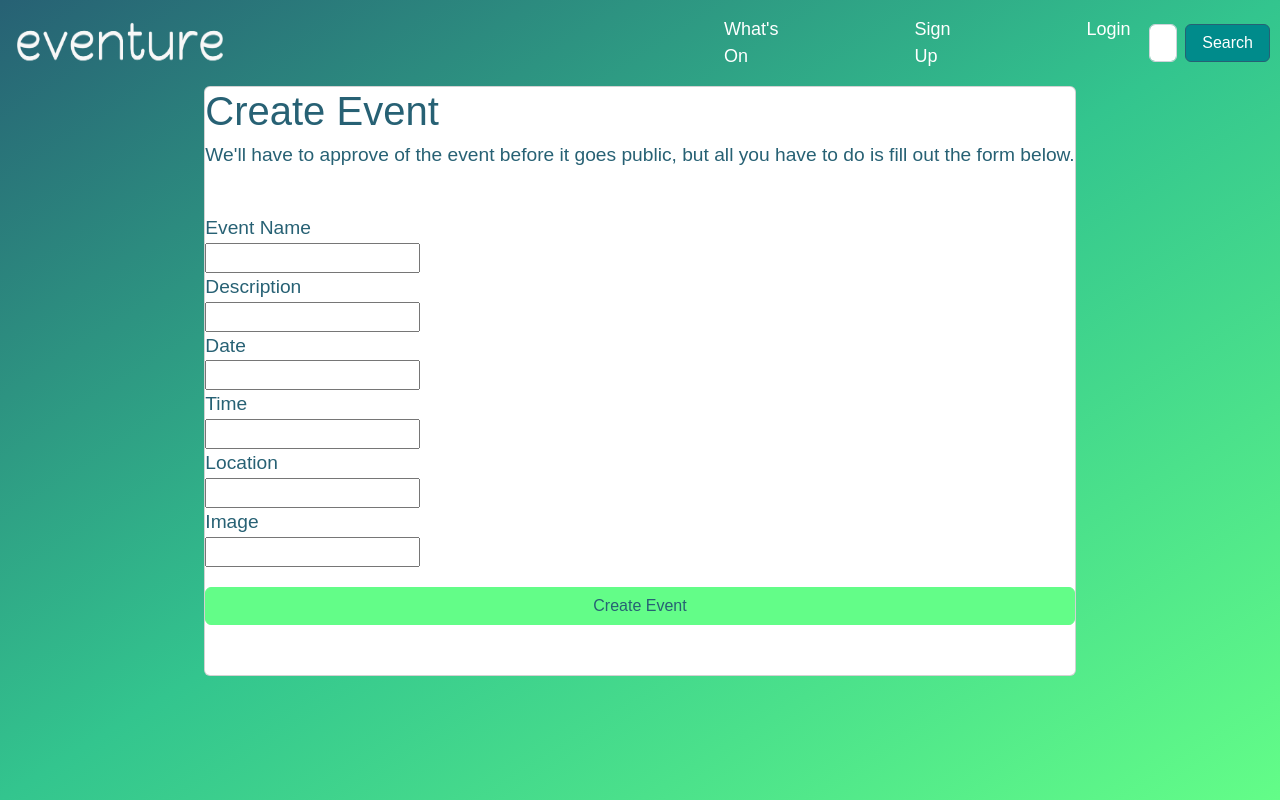
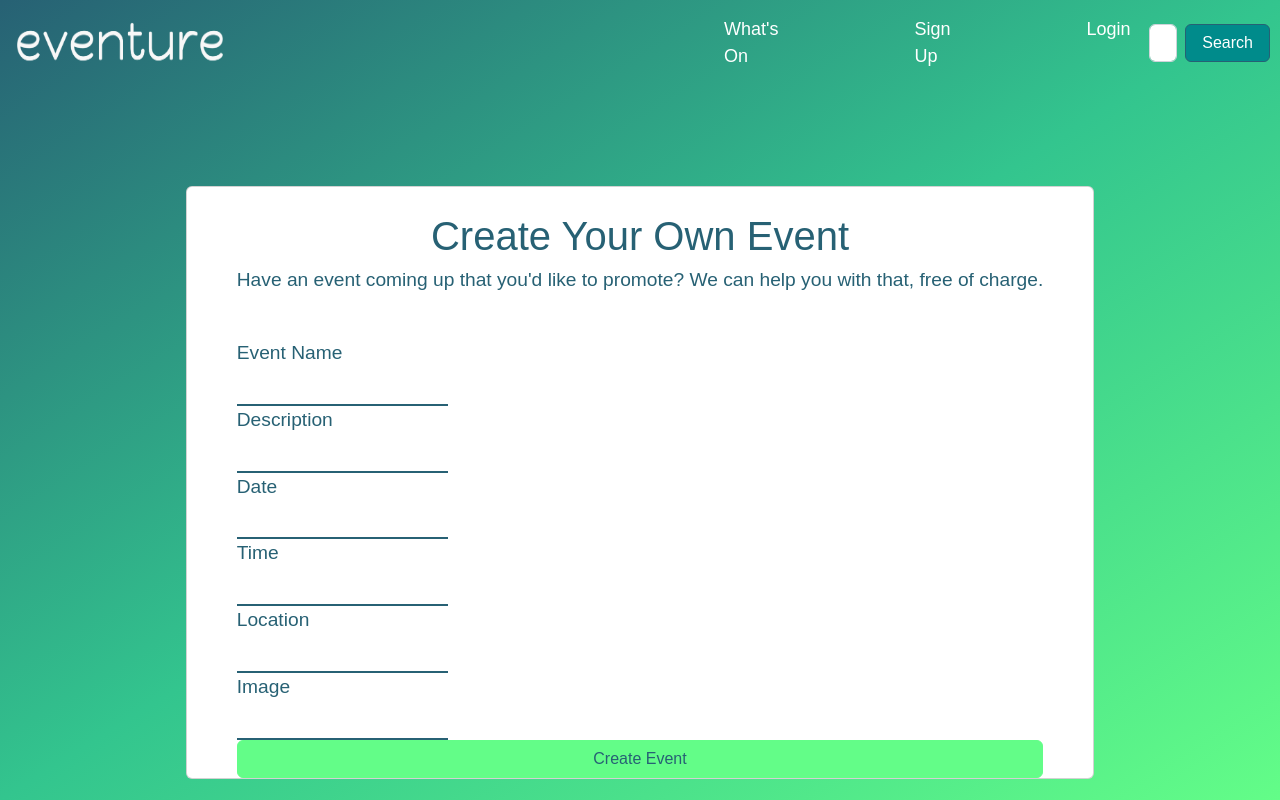
Before and after one commit to ctom11/event_app_project, a React (Create React App) app in the folder cep-project/: page /createEvent in a window 1280 px wide. Built offline with nearby package versions, Linux system fonts and the light colour scheme.

Commit message:
css for create event started

```diff
--- a/cep-project/src/App.css
+++ b/cep-project/src/App.css
@@ -10,3 +10,67 @@ body {
 span {
   color: #ff5147;
 }
+
+h5 {
+  font-size:xx-large !important;
+  padding-left: 50px;
+}
+
+label {
+  font-size: larger;
+}
+
+
+/*sign up title*/
+.signup-title {
+  padding-top: 50px;
+}
+
+/*entire form*/
+.form-container {
+  margin-top: 10px;
+  padding: 0px 50px 0px 50px;
+}
+
+.form-group {
+  padding-top: 15px;
+}
+
+/*sign up button design*/
+.-button {
+  margin-top: 20px !important;
+  margin-bottom: 50px;
+  width: -webkit-fill-available !important;
+  --bs-btn-color: # !important;
+  --bs-btn-bg: #63FD88 !important;
+  --bs-btn-border-color: #63FD88 !important;
+  --bs-btn-hover-color: #276174 !important;
+  --bs-btn-hover-bg: #33C58E !important;
+  --bs-btn-hover-border-color: #33C58E !important;
+  --bs-btn-focus-shadow: #276174 !important;
+  --bs-btn-active-color: #276174 !important;
+  --bs-btn-active-bg: #63FD88 !important;
+  --bs-btn-active-border-color: #33C58E !important;
+  --bs-btn-disabled-color: #63FD88 !important;
+  --bs-btn-disabled-border-color: #276174 !important;
+}
+
+/*input box style*/
+.form-input-signup {
+  border-radius: 0px;
+  border: none;
+  background-color: white;
+  border-bottom: 2px solid #276174;
+  margin-top: 10px !important;
+}
+
+/*style when user clicks into input box*/
+.signup:focus {
+  background-color: whitesmoke;
+  box-shadow: none;
+  border-bottom: 2px solid #63FD88;
+}
+
+.form-check-input:focus {
+  background-color: #276174;
+}
--- a/cep-project/src/App.js
+++ b/cep-project/src/App.js
@@ -25,8 +25,8 @@ class App extends Component {
               <Route path ='/signup' element = {<Signup/>}/>
               <Route path ='/login' element = {<Login/>}/>
               <Route path ='/event' element = {<Event/>}/>
-              <Route path ='/Userprofile' element = {<Userprofile/>}/>
-              <Route path ='/CreateEvent' element = {<CreateEvent/>}/>
+              <Route path ='/userprofile' element = {<Userprofile/>}/>
+              <Route path ='/createEvent' element = {<CreateEvent/>}/>
             </Routes>
           </Router>
         </Layout>
--- a/cep-project/src/pages/event/CreateEvent.js
+++ b/cep-project/src/pages/event/CreateEvent.js
@@ -6,6 +6,7 @@ import DatePicker from 'react-datepicker';
 import 'react-datepicker/dist/react-datepicker.css'
 import './Event.css';
 import Axios from "axios";
+import CreateEventArt from '../../assets/images/crowd-background.jpg';
 
 export const CreateEvent = () => {
 
@@ -48,13 +49,13 @@ export const CreateEvent = () => {
 
         <Card className="create-event">
             <Formik initialValues={initialValues} onSubmit={onSubmit} validationSchema={validationSchema}>
-                <form className="form-container">
-                    <h1>Create Event</h1>
-                    <h2>We'll have to approve of the event before it goes public, but all you have to do is fill out the form below.</h2>
+                <form className="form-container form-group">
+                    <h1>Create Your Own Event</h1>
+                    <h2>Have an event coming up that you'd like to promote? We can help you with that, free of charge.</h2>
                     <div>
                         <label>Event Name</label><br/>
                         <ErrorMessage name="name" component="span"/>
-                    <Field id="input-event-name" name="Event Name"
+                        <Field id="input-event-name" className="form-input-signup signup" name="Event Name"
                         onChange={(e) => {
                             setEventName(e.target.value);
                         }}
@@ -63,7 +64,7 @@ export const CreateEvent = () => {
                     <div>
                         <label>Description</label><br/>
                         <ErrorMessage name="description" component="span"/>
-                    <Field id="input-event-description" name="Description"
+                        <Field id="input-event-description" className="form-input-signup signup" name="Description"
                         onChange={(e) => {
                             setEventDescription(e.target.value);
                         }}/>
@@ -71,12 +72,12 @@ export const CreateEvent = () => {
                     <div>
                         <label>Date</label><br/>
                         <ErrorMessage name="date" component="span"/>
-                    <DatePicker selected={selectedDate} onChange={date => setSelectedDate(date)} />
+                        <DatePicker className="form-input-signup signup" selected={selectedDate} onChange={date => setSelectedDate(date)} />
                     </div>
                     <div>
                         <label>Time</label><br/>
                         <ErrorMessage name="time" component="span"/>
-                    <Field id="input-event-time" name="Time"
+                        <Field id="input-event-time" className="form-input-signup signup" name="Time"
                         onChange={(e) => {
                             setEventTime(e.target.value);
                         }}/>
@@ -84,19 +85,19 @@ export const CreateEvent = () => {
                     <div>
                         <label>Location</label><br/>
                         <ErrorMessage name="location" component="span"/>
-                    <Field id="input-event-location" name="Location"
+                        <Field id="input-event-location" className="form-input-signup signup" name="Location"
                         onChange={(e) => {
                             setEventLocation(e.target.value);
                         }}/>
                     </div>
                     <div>
                         <label>Image</label><br/>
-                    <Field type="text" id="input-event-image" name="Image"
+                        <Field type="text" id="input-event-image" className="form-input-signup signup" name="Image"
                         onChange={(e) => {
                             setEventImage(e.target.value);
                         }}/>
                     </div>
-                    <button type="submit" className="btn btn-primary signup-button" onClick={onSubmit}>Create Event</button>
+                    <button type="submit" className="btn btn-primary form-button" onClick={onSubmit}>Create Event</button>
                 </form>
             </Formik>
         </Card>
--- a/cep-project/src/pages/event/Event.css
+++ b/cep-project/src/pages/event/Event.css
@@ -32,5 +32,11 @@
 
 .create-event{
     color:#276174;
+    max-width: 800%;
+    margin: auto;
+    margin-top: 100px;
+}
 
+h1 {
+    text-align: center;
 }
--- a/cep-project/src/pages/signup/Signup.css
+++ b/cep-project/src/pages/signup/Signup.css
@@ -11,11 +11,6 @@
     padding-top: 50px;
 }
 
-h5 {
-    font-size:xx-large !important;
-    padding-left: 50px;
-}
-
 /*entire form*/
 .signup-form {
     margin-top: 10px;
@@ -25,46 +20,3 @@ h5 {
 .form-group {
     padding-top: 15px;
 }
-
-label {
-    font-size: larger;
-}
-
-/*sign up button design*/
-.signup-button {
-    margin-top: 20px !important;
-    margin-bottom: 50px;
-    width: -webkit-fill-available !important;
-    --bs-btn-color: # !important;
-    --bs-btn-bg: #63FD88 !important;
-    --bs-btn-border-color: #63FD88 !important;
-    --bs-btn-hover-color: #276174 !important;
-    --bs-btn-hover-bg: #33C58E !important;
-    --bs-btn-hover-border-color: #33C58E !important;
-    --bs-btn-focus-shadow: #276174 !important;
-    --bs-btn-active-color: #276174 !important;
-    --bs-btn-active-bg: #63FD88 !important;
-    --bs-btn-active-border-color: #33C58E !important;
-    --bs-btn-disabled-color: #63FD88 !important;
-    --bs-btn-disabled-border-color: #276174 !important;
-}
-
-/*input box style*/
-.form-input-signup {
-    border-radius: 0px;
-    border: none;
-    background-color: white;
-    border-bottom: 2px solid #276174;
-    margin-top: 10px !important;
-}
-
-/*style when user clicks into input box*/
-.signup:focus {
-    background-color: whitesmoke;
-    box-shadow: none;
-    border-bottom: 2px solid #63FD88;
-}
-
-.form-check-input:focus {
-    background-color: #276174;
-}
--- a/cep-project/src/pages/signup/Signup.js
+++ b/cep-project/src/pages/signup/Signup.js
@@ -56,7 +56,7 @@ return (
             <div className="form-group col-md-6">
                 <label htmlFor="inputFirstName">First Name</label>
                 <ErrorMessage name="firstName" component="span"/>
-                <input type="text" className="form-control form-input-signup" id="inputFirstName" placeholder="First Name"
+                <input type="text" className="form-control form-input-signup signup" id="inputFirstName" placeholder="First Name"
                 onChange={(e) => {
                     setFirstName(e.target.value);
                 }}></input>
@@ -64,7 +64,7 @@ return (
             <div className="form-group col-md-6">
                 <label htmlFor="inputLastName">Last Name</label>
                 <ErrorMessage name="lastName" component="span"/>
-                <input type="text" className="form-control form-input-signup" id="inputLastName" placeholder="Last Name"
+                <input type="text" className="form-control form-input-signup signup" id="inputLastName" placeholder="Last Name"
                 onChange={(e) => {
                     setLastName(e.target.value);
                 }}></input>
@@ -72,7 +72,7 @@ return (
             <div className="form-group">
                 <label htmlFor="inputEmail4">Email</label>
                 <ErrorMessage name="emailAddress" component="span"/>
-                <input type="email" className="form-control form-input-signup" id="inputEmail4" placeholder="Email"
+                <input type="email" className="form-control form-input-signup signup" id="inputEmail4" placeholder="Email"
                 onChange={(e) => {
                     setEmailAddress(e.target.value);
                 }}></input>
@@ -80,7 +80,7 @@ return (
             <div className="form-group">
                 <label htmlFor="inputPassword4">Password</label>
                 <ErrorMessage name="password" component="span"/>
-                <input type="password" className="form-control form-input-signup" id="inputPassword4" placeholder="Password"
+                <input type="password" className="form-control form-input-signup signup" id="inputPassword4" placeholder="Password"
                 onChange={(e) => {
                     setPassword(e.target.value);
                 }}></input>
@@ -88,7 +88,7 @@ return (
             <div className="form-group">
                 <label htmlFor="inputConfirmPassword4">Confirm Password</label>
                 <ErrorMessage name="confirmPassword" component="span"/>
-                <input type="password" className="form-control form-input-signup" id="inputConfirmPassword4" placeholder="Confirm Password"
+                <input type="password" className="form-control form-input-signup signup" id="inputConfirmPassword4" placeholder="Confirm Password"
                 onChange={(e) => {
                     setConfirmPassword(e.target.value);
                 }}></input>
@@ -101,7 +101,7 @@ return (
                     </label>
                 </div>
             </div>
-            <button type="submit" className="btn btn-primary signup-button" onClick={SubmitRegister}>Register</button>
+            <button type="submit" className="btn btn-primary form-button" onClick={SubmitRegister}>Register</button>
         </div>
         </form>
         </Formik>
```
Also changed, not shown: cep-project/src/assets/images/crowd-background.jpg (added), 1 other file (tests, documents, lock files or other folders). Lines whose indentation alone changed are shown as unchanged.
